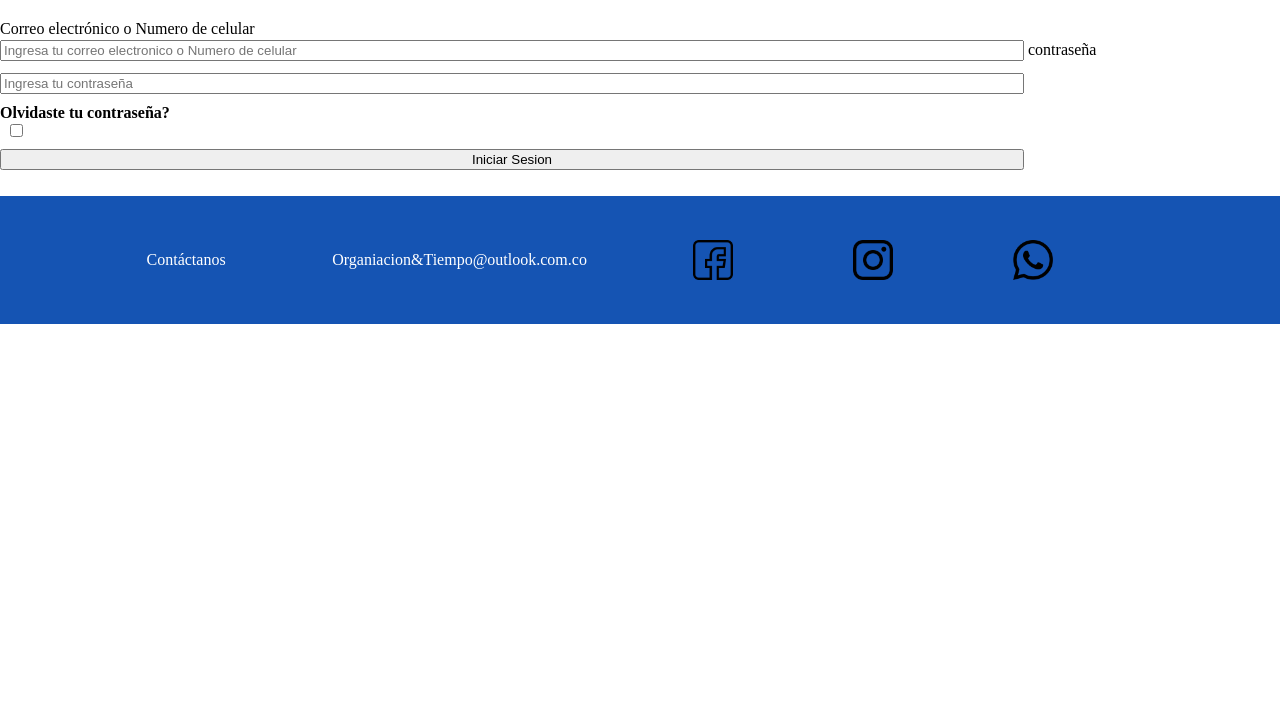
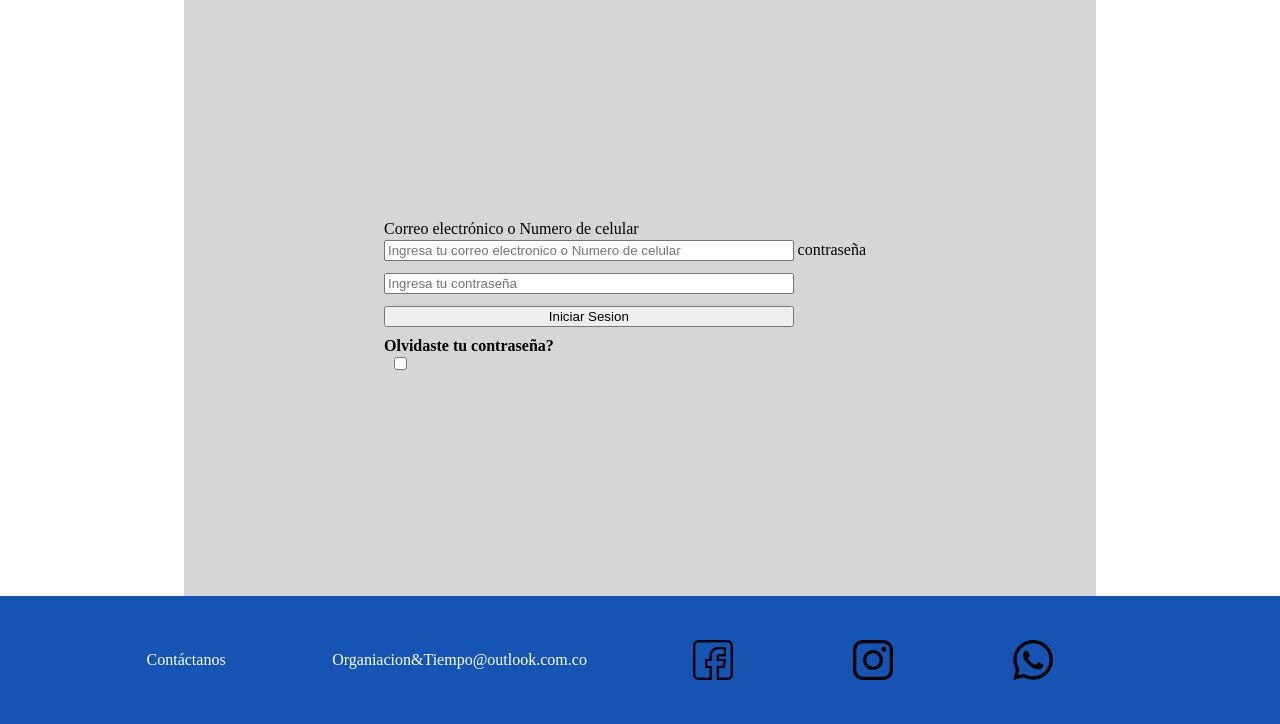
Before and after one commit to Scardon14/proyectoSena, a PHP site: page /view/inicioSesion.html in a window 1280 px wide. Shown: the part 128-852 px from the top of the page. Before the commit the page ends 452 px from the top, so only its background shows below. Run offline with PHP 8.4, Linux system fonts and the light colour scheme.

Commit message:
agregue nueva atualizacion

```diff
--- a/view/inicioSesion.html
+++ b/view/inicioSesion.html
@@ -83,6 +83,14 @@
             .icono-footer img{
                 height: 50%;
             }
+            .form-container{
+            background-color: #d6d6d6; /* Color gris claro */
+            width: 40%;
+            margin: 0px auto;
+            padding: 200px;
+            border-radius: 0px;
+            box-shadow: 0 0 0px rgba(0, 0, 0, 0.1);
+            }
         </style>
 
        <style>
@@ -107,6 +115,7 @@
                 <h1>O & T</h1>
             </div>
         </header>
+        <div class="form-container">
         <div class="formulario-inicioSesion">
         <div class="card shadow-lg mt-5" id="form-IniaSsesion">
         <div class="card body">
@@ -114,15 +123,19 @@
                 <h2 class="mt-3 mb-3 text-center"InicaSesion></h2>
                 <label for="correo o numero de celular">Correo electrónico o Numero de celular</label>
                 <input type="text" id="correo o numero de celular" placeholder="Ingresa tu correo electronico o Numero de celular">
-                <label for="contraseña1">contraseña</label>
-                <input type="password" id="contraseña1" placeholder="Ingresa tu contraseña" pattern="(?=.*\d)(?=.*[a-z])(?=.*[A-Z]).{8,}">
+                <label for="contraseña">contraseña</label>
+                <input type="password" id="contraseña" placeholder="Ingresa tu contraseña" pattern="(?=.*\d)(?=.*[a-z])(?=.*[A-Z]).{8,}">
 
+                <input type="submit" value="Iniciar Sesion">
                 <div>
                     <label><strong>Olvidaste tu contraseña?<br></strong></label>
                     <input type="checkbox">
                 </div>
-                <input type="submit" value="Iniciar Sesion">
+
             </form>
+        </div>
+        </div>
+        </div>
         </div>
            <footer>
               <ul>
@@ -135,11 +148,5 @@
                   </div>
                </ul>
            </footer>
-
-
-        </div>
-         </div>
-
-
     </body>
 </html>
```
Also changed, not shown: css/inicioSesion.css (+8 -0 lines). Lines whose indentation alone changed are shown as unchanged.
